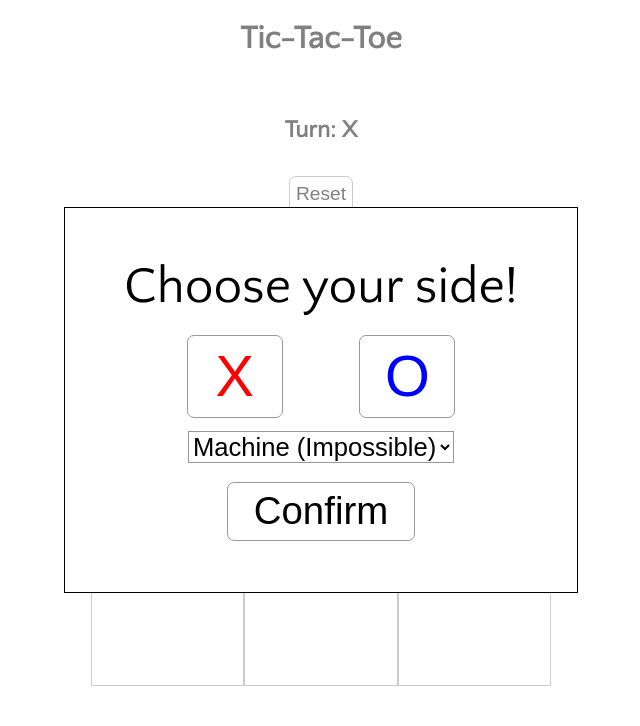
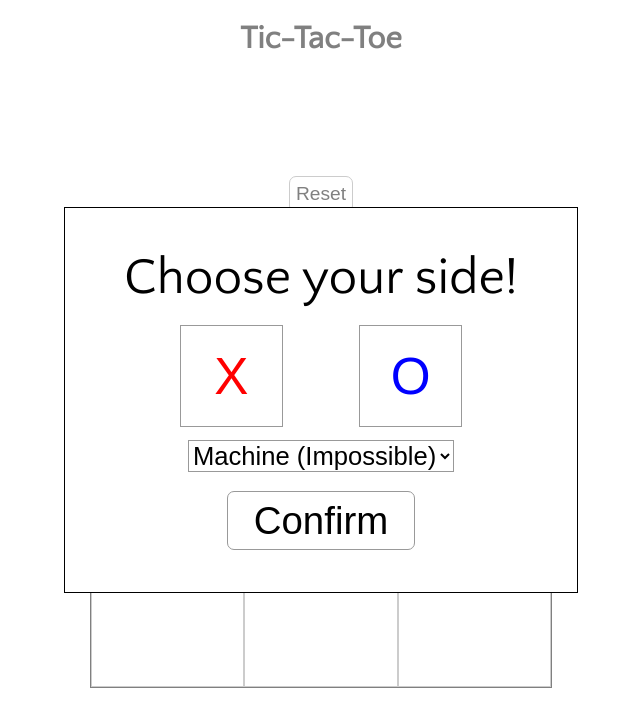
Before and after one commit to RoyEde/react_tic-tac-toe, a React (Create React App) app: page / in a window 1280 px wide. Shown: the top 726 px of the page, without its empty margins (319-959 px from the left). Built offline with nearby package versions, Linux system fonts and the light colour scheme; the HTML template or start-up script is replaced by a standard one.

Commit message:
Standard JS & Animation Improvement

```diff
--- a/src/App.css
+++ b/src/App.css
@@ -6,6 +6,7 @@
   position: fixed;
   width: 100%;
   height: 100%;
+  z-index: 1;
 }
 
 .start {
@@ -51,14 +52,13 @@
 }
 
 .start-btn {
-  font-size: 4.5vw;
-  height: 6.5vw;
-  width: 7.5vw;
+  font-size: 4vw;
+  height: 8vw;
+  width: 8vw;
   margin-top: 1.5vw;
   margin-bottom: 1vw;
   margin-left: 3vw;
   margin-right: 3vw;
-  padding: auto;
 }
 
 .reset-btn {
@@ -67,7 +67,7 @@
   padding: 0.5vw;
 }
 
-.start-btn, .confirm-btn, .reset-btn {
+.confirm-btn, .reset-btn {
   border-radius: 7px;
 }
 
@@ -83,6 +83,10 @@ button:focus, select:focus {
   outline: none;
 }
 
+.game-container {
+  border: 1px solid #000;
+}
+
 .row {
   display: flex;
 }
@@ -94,6 +98,7 @@ button:focus, select:focus {
   display: flex;
   align-items: center;
   justify-content: center;
+  z-index: 0;
 }
 
 @keyframes fadeOut {
@@ -134,22 +139,22 @@ button:focus, select:focus {
 }
 
 .hide {
-  animation: fadeOut 1s ease-in;
+  animation: fadeOut 0.8s ease-in;
   animation-fill-mode: forwards;
 }
 
 .hide-quick {
-  animation: fadeOut 0.5s ease-in;
+  animation: fadeOut 0.2s ease-in;
   animation-fill-mode: forwards;
 }
 
 .appear {
-  animation: fadeIn 1s ease-in;
+  animation: fadeIn 0.8s ease-in;
   animation-fill-mode: forwards;
 }
 
 .appear-quick {
-  animation: fadeIn 0.5s ease-in;
+  animation: fadeIn 0.3s ease-in;
   animation-fill-mode: forwards;
 }
 
--- a/src/components/Board.js
+++ b/src/components/Board.js
@@ -2,32 +2,30 @@ import React, { Component } from 'react'
 import Square from './Square'
 
 export default class extends Component {
-  constructor() {
+  constructor () {
     super()
 
     this.state = {
       cells: emptyIndexes(Array(9).fill(null)),
       nextX: true,
       human: null,
-      ai: null,
+      ai: null
     }
   }
 
-  componentWillReceiveProps(n) {
+  componentWillReceiveProps (n) {
     this.setState({
-      human: n.chosen ? "X" : "O",
-      ai: !n.chosen ? "X" : "O",
+      human: n.chosen ? 'X' : 'O',
+      ai: !n.chosen ? 'X' : 'O'
     })
 
-    if(n.mode < 2 && !n.start) {
-      if(n.mode && !n.chosen)
-      this.play(randMove())
-      if(!n.mode && !n.chosen)
-      this.play(4)
+    if (n.mode < 2 && !n.start) {
+      if (n.mode && !n.chosen) this.play(randMove())
+      if (!n.mode && !n.chosen) this.play(4)
     }
   }
 
-  reset() {
+  reset () {
     this.setState({
       cells: emptyIndexes(Array(9).fill(null)),
       nextX: true
@@ -35,90 +33,93 @@ export default class extends Component {
     this.props.reset()
   }
 
-  play(v) {
+  play (v) {
     const state = this.state
     const mode = this.props.mode
     const cells = state.cells.slice()
 
-    if(win(cells, state.human) || win(cells, state.ai) || isNaN(cells[v]))
-    return
+    if (win(cells, state.human) || win(cells, state.ai) || isNaN(cells[v])) return
 
-    cells[v] = state.nextX ? "X" : "O"
+    cells[v] = state.nextX ? 'X' : 'O'
 
-    if(mode === 2 ||
-      (emptyIndexes(cells).length === 8 && !this.props.chosen)
-    )
+    if (mode === 2 || (emptyIndexes(cells).length === 8 && !this.props.chosen)) {
       return this.setState({
         cells: cells,
-      nextX: !this.state.nextX,
+        nextX: !this.state.nextX
       })
+    }
 
-    if(win(cells, state.human) || tie(cells))
+    if (win(cells, state.human) || tie(cells)) {
       return this.setState({
         cells: cells,
         nextX: !state.nextX
       })
+    }
 
     let move
-    if(mode === 1) {
+
+    if (mode === 1) {
       move = randMove()
-      while(isNaN(cells[move]))
-      move = randMove()
-      cells[move] = !state.nextX ? "X" : "O"
+
+      while (isNaN(cells[move])) move = randMove()
+
+      cells[move] = !state.nextX ? 'X' : 'O'
     }
 
-    if(mode === 0) {
+    if (mode === 0) {
       move = aiPlay(cells, state.ai, state.human)
-      cells[move] = !state.nextX ? "X" : "O"
+      cells[move] = !state.nextX ? 'X' : 'O'
     }
 
     this.setState({
-      cells: cells,
+      cells: cells
     })
   }
 
-  render() {
+  render () {
     const board = [[0, 1, 2], [3, 4, 5], [6, 7, 8]]
     const cells = this.state.cells
-    const player = !this.state.nextX ? "X" : "O"
+    const player = !this.state.nextX ? 'X' : 'O'
     return (
-      <div className="board">
-        <div className="info">
+      <div className='board'>
+        <div className='info'>
           <h1>Tic-Tac-Toe</h1>
-          <h4 className={ !this.props.start ? "appear" : "hidden" }>
-            { `Mode: ${this.props.mode === 2 ? "1 vs 1" : this.props.mode === 1 ? "AI-Random" : "AI-Impossible"}` }
+          <h4 className={!this.props.start ? 'appear' : 'hidden'}>
+            {`Mode: ${this.props.mode === 2 ? '1 vs 1' : this.props.mode === 1 ? 'AI-Random' : 'AI-Impossible'}`}
           </h4>
-          <h2>
-            { `${win(cells, player) ? `Won: ${win(cells, player)}` :
-            (tie(cells) ? "Tied" :
-            (`Turn: ${this.state.nextX ? "X" : "O"}`)) }`}
+          <h2 className={!this.props.start ? 'appear' : 'hidden'}>
+            {`${win(cells, player) ? `Won: ${win(cells, player)}`
+            : (tie(cells) ? 'Tied'
+            : (`Turn: ${this.state.nextX ? 'X' : 'O'}`))}`}
           </h2>
           <button
-            className="reset-btn btn"
-            onClick={ () => this.reset() }
+            className='reset-btn btn'
+            onClick={() => this.reset()}
           >
             Reset
           </button>
         </div>
+        <div className='game-container'>
           { board.map(i => (
             <div
-            className="row"
-            key={ i }
+              className='row'
+              key={i}
             >
               {i.map(j => (
                 <Square
-                handleClick={ () => this.play(j) }
+                  handleClick={() => this.play(j)}
                   value={
                     /*
                     cells[j]
                     */
-                  isNaN(cells[j]) ? cells[j] : ""
+                    isNaN(cells[j]) ? cells[j] : ''
                   }
-                key={ j }
+                  key={j}
                 />
               ))}
             </div>
           ))}
+        </div>
       </div>
     )
   }
@@ -132,21 +133,19 @@ const wins = [
   [1, 4, 7],
   [2, 5, 8],
   [0, 4, 8],
-  [2, 4, 6],
+  [2, 4, 6]
 ]
 
 const aiPlay = (cells, ai, human) => {
   const available = emptyIndexes(cells)
   const pattern = [4, 0, 8, 2, 6, 1, 5, 7, 3].filter(v => available.indexOf(v) !== -1)
 
-  if(specialMove(cells, ai, available) !== false)
-  return specialMove(cells, ai, available)
+  if (specialMove(cells, ai, available) !== false) return specialMove(cells, ai, available)
 
-  if(specialMove(cells, human, available) !== false)
-  return specialMove(cells, human, available)
+  if (specialMove(cells, human, available) !== false) return specialMove(cells, human, available)
 
-  if(loophole(cells, human, available)) // check for loopholes in the strategy
-  return loophole(cells, human, available)
+  // check for loopholes in the strategy
+  if (loophole(cells, human, available)) return loophole(cells, human, available)
 
   return pattern[0]
 }
@@ -154,12 +153,9 @@ const aiPlay = (cells, ai, human) => {
 const specialMove = (cells, player, available) => {
   for (let i = 0; i < wins.length; i++) {
     const [a, b, c] = wins[i]
-    if (cells[b] === player && cells[b] === cells[c] && available.indexOf(a) !== -1)
-    return a
-    if (cells[c] === player && cells[c] === cells[a] && available.indexOf(b) !== -1)
-    return b
-    if (cells[a] === player && cells[a] === cells[b] && available.indexOf(c) !== -1)
-    return c
+    if (cells[b] === player && cells[b] === cells[c] && available.indexOf(a) !== -1) return a
+    if (cells[c] === player && cells[c] === cells[a] && available.indexOf(b) !== -1) return b
+    if (cells[a] === player && cells[a] === cells[b] && available.indexOf(c) !== -1) return c
   }
   return false
 }
@@ -167,9 +163,12 @@ const specialMove = (cells, player, available) => {
 const loophole = (cells, player, available) => {
   const holes = [[5, 6, 1], [2, 6, 1], [0, 8, 7], [5, 7, 2], [2, 7, 3]] // list of loopholes and solutions. This will be updated.
 
-  for(let i = 0; i < holes.length; i++)
-  if(cells[holes[i][0]] === player && cells[holes[i][1]] === player && available.length === 6 && available.indexOf(holes[i][2] !== -1))
-  return holes[i][2]
+  for (let i = 0; i < holes.length; i++) {
+    if (cells[holes[i][0]] === player &&
+      cells[holes[i][1]] === player &&
+      available.length === 6 &&
+      available.indexOf(holes[i][2] !== -1)) return holes[i][2]
+  }
 
   return false
 }
@@ -185,13 +184,13 @@ const win = (cells, player) => {
 }
 
 const tie = (cells) => {
-  for(let i = 0; i < cells.length; i++)
-  if(!isNaN(cells[i]))
-  return false
+  for (let i = 0; i < cells.length; i++) {
+    if (!isNaN(cells[i])) return false
+  }
 
   return true
 }
 
 const randMove = () => Math.floor((Math.random() * 9))
 
-const emptyIndexes = (cells) => cells.map((v, i) => v ? v : i).filter(s => !isNaN(s))
+const emptyIndexes = (cells) => cells.map((v, i) => v !== null ? v : i).filter(s => !isNaN(s))
--- a/src/components/Square.js
+++ b/src/components/Square.js
@@ -1,17 +1,18 @@
 import React, { Component } from 'react'
 
 export default class extends Component {
-  handleClick() {
+  handleClick () {
     this.props.handleClick()
   }
 
-  render() {
+  render () {
+    const value = this.props.value
     return (
       <button
         onClick={() => this.handleClick()}
-        className={ `square btn ${this.props.value}` }
+        className={`square btn ${value}`}
       >
-        { this.props.value }
+        <span className={`${value ? 'appear-quick' : 'hidden'}`}>{ value }</span>
       </button>
     )
   }
--- a/src/components/Start.js
+++ b/src/components/Start.js
@@ -1,69 +1,68 @@
 import React, { Component } from 'react'
 export default class extends Component {
-  handleClick(v) {
+  handleClick (v) {
     this.props.handleChoice(v)
   }
 
-  handleChange(v) {
+  handleChange (v) {
     this.props.handleChange(v.target.value)
   }
 
-  handleConfirm() {
-    this.props.chosen === null && this.props.mode !== 2 ?
-    alert("Please choose!") :
-    this.props.handleConfirm()
+  handleConfirm () {
+    if (this.props.chosen === null && this.props.mode !== 2) window.alert('Please choose!')
+    else this.props.handleConfirm()
   }
 
-  render() {
+  render () {
     const mode = this.props.mode
     const chosen = this.props.chosen
     return (
-      <div className="overlay">
-        <div className="start appear">
-          <p className="start-title">Choose your side!</p>
-          <div className="choose">
+      <div className='overlay'>
+        <div className='start appear'>
+          <p className='start-title'>Choose your side!</p>
+          <div className='choose'>
             <button
-              onClick={ () => this.handleClick(true) }
-              className={ `X start-btn btn ${mode !== 2 ? "appear" : "hide"}-quick
-              ${chosen !== null ? (chosen ? "chosen" : "") : "" }` }
+              onClick={() => this.handleClick(true)}
+              className={
+                `X start-btn btn ${mode !== 2 ? 'appear' : 'hide'}-quick ${chosen !== null ? (chosen ? 'chosen' : '') : ''}`
+              }
             >
               X
             </button>
             <button
-              onClick={ () => this.handleClick(false) }
-              className={ `O start-btn btn ${mode !== 2 ? "appear" : "hide"}-quick
-              ${chosen !== null ? (chosen ? "" : "chosen") : "" }` }
+              onClick={() => this.handleClick(false)}
+              className={`O start-btn btn ${mode !== 2 ? 'appear' : 'hide'}-quick ${chosen !== null ? (chosen ? '' : 'chosen') : ''}`}
             >
               O
             </button>
           </div>
           <select
-            className="type btn"
-            value={ mode }
-            onChange={ (v) => this.handleChange(v) }
+            className='type btn'
+            value={mode}
+            onChange={(v) => this.handleChange(v)}
           >
             <option
-              value="0"
-              className="opt"
+              value='0'
+              className='opt'
             >
               Machine (Impossible)
             </option>
             <option
-              value="1"
-              className="opt"
+              value='1'
+              className='opt'
             >
               Machine (Random)
             </option>
             <option
-              value="2"
-              className="opt"
+              value='2'
+              className='opt'
             >
               1 vs 1
             </option>
           </select>
           <button
-            className="confirm-btn btn"
-            onClick={ () => this.handleConfirm() }
+            className='confirm-btn btn'
+            onClick={() => this.handleConfirm()}
           >Confirm</button>
         </div>
       </div>
```
Also changed, not shown: src/components/Choice.js (+5 -5 lines). Lines whose indentation alone changed are shown as unchanged.
